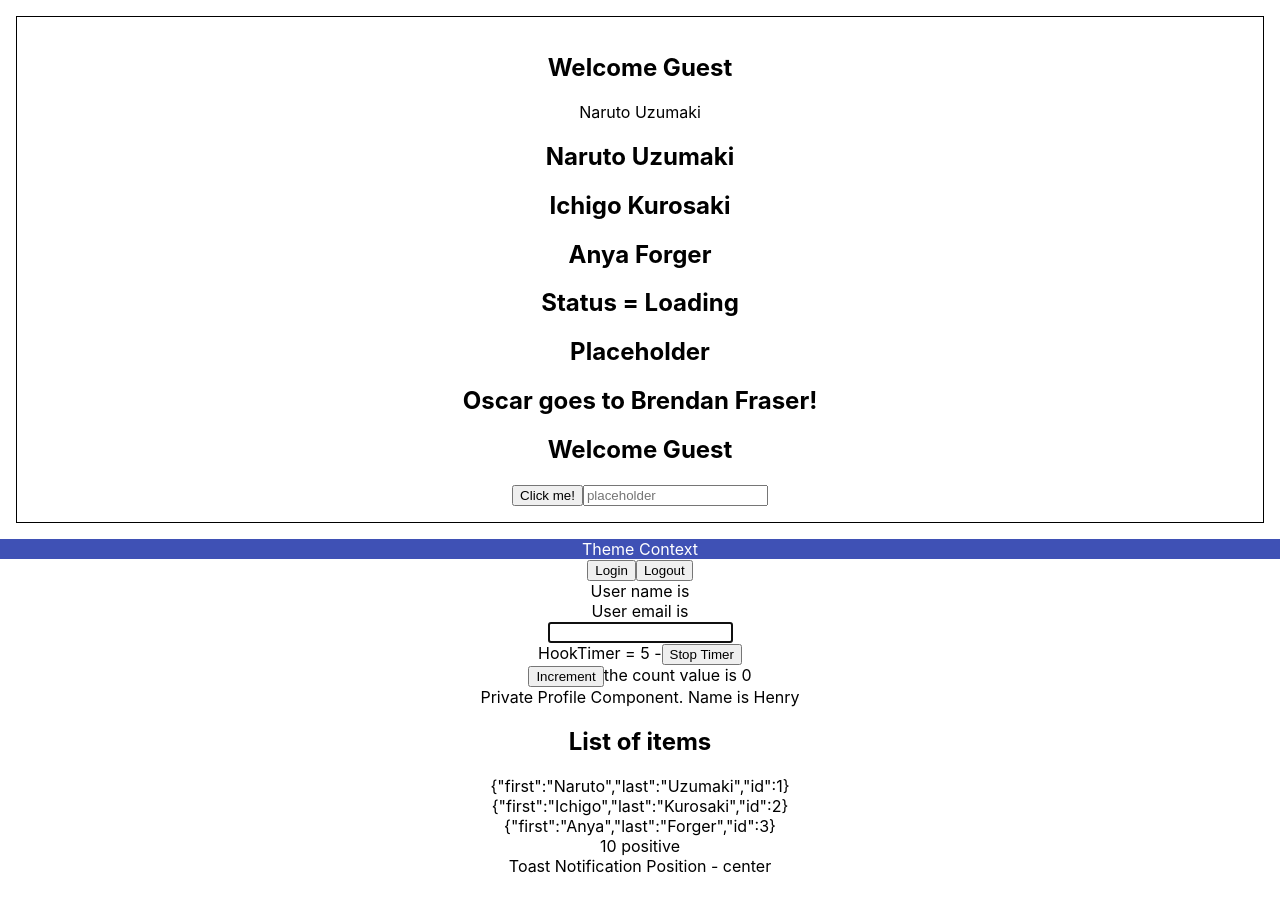
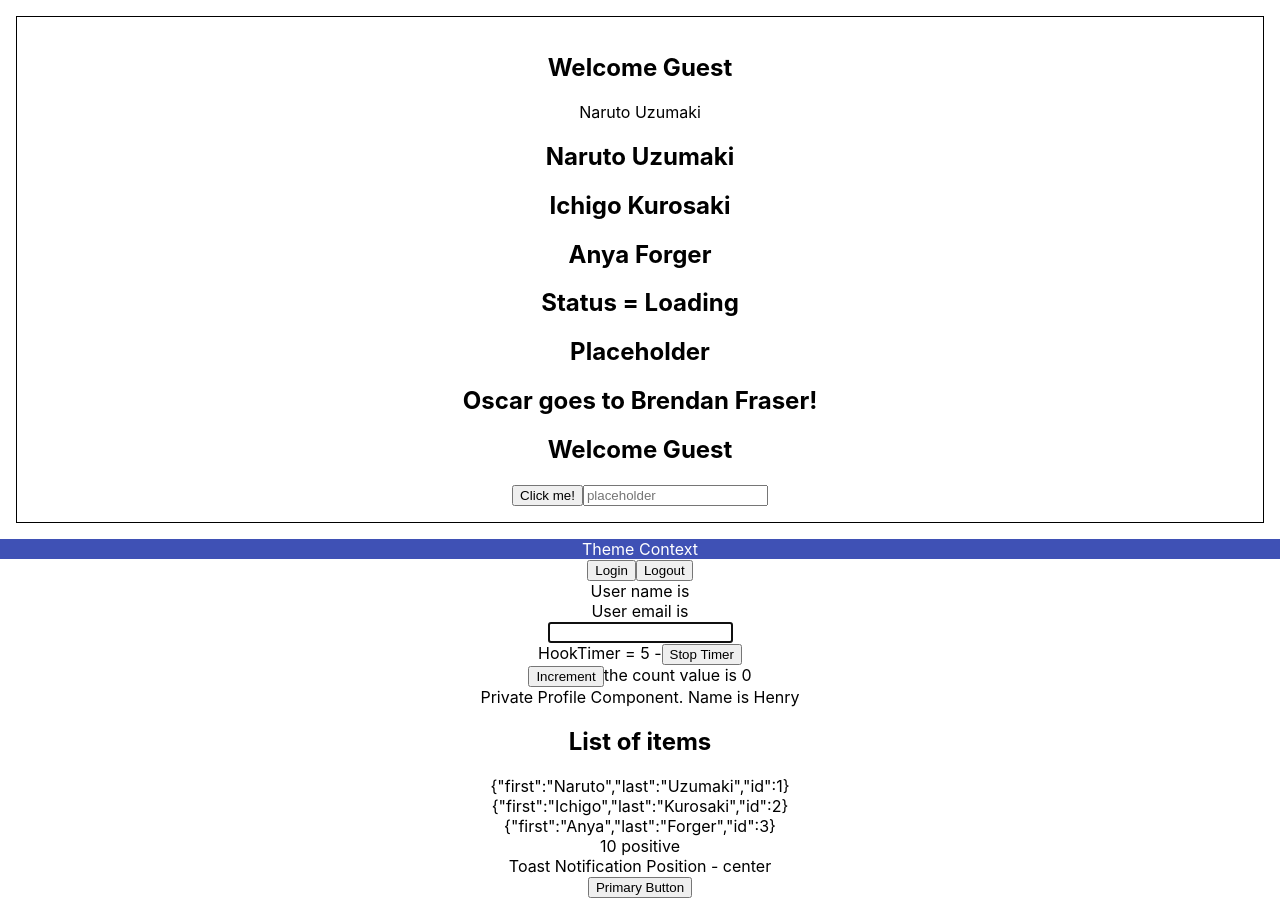
Before and after one commit to henryrding/practice, a React (Create React App) app in the folder typescript1/my-app/: page / in a window 1280 px wide. Before the commit the page ends 876 px from the top, so only its background shows below. Built offline with nearby package versions, Linux system fonts and the light colour scheme; the HTML template or start-up script is replaced by a standard one.

Commit message:
wrapping HTML elements, omit keyword.

```diff
--- a/typescript1/my-app/src/App.tsx
+++ b/typescript1/my-app/src/App.tsx
@@ -11,6 +11,7 @@
 import { List } from './components/generics/List';
 import { Greet } from './components/Greet';
 import { Heading } from './components/Heading';
+import { CustomButton } from './components/html/button';
 import { Input } from './components/Input';
 import { Oscar } from './components/Oscar';
 import { Person } from './components/Person';
@@ -100,6 +101,9 @@
       />
       <RandomNumber value={10} isPositive />
       <Toast position="center" />
+      <CustomButton variant="primary" onClick={() => console.log('clicked')}>
+        Primary Button
+      </CustomButton>
     </div>
   );
 }
--- /dev/null
+++ b/typescript1/my-app/src/components/html/button.tsx
@@ -0,0 +1,12 @@
+import React from 'react';
+
+type ButtonProps = {
+  variant: 'primary' | 'secondary';
+  children: string;
+} & Omit<React.ComponentProps<'button'>, 'children'>;
+
+export const CustomButton = ({ variant, children, ...rest }: ButtonProps) => {
+  return (
+    <button className={`class-with-${variant} {...rest}`}>{children}</button>
+  );
+};
```
Also changed, not shown: typescript1/my-app/src/components/html/input.tsx (added, +7 -0 lines).
